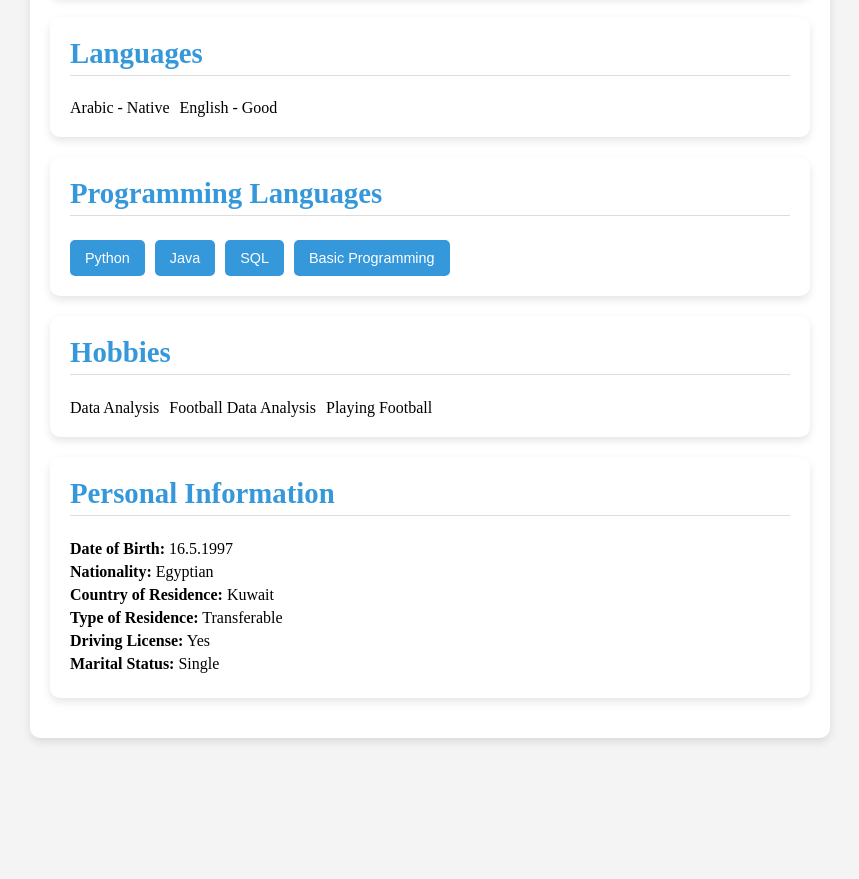
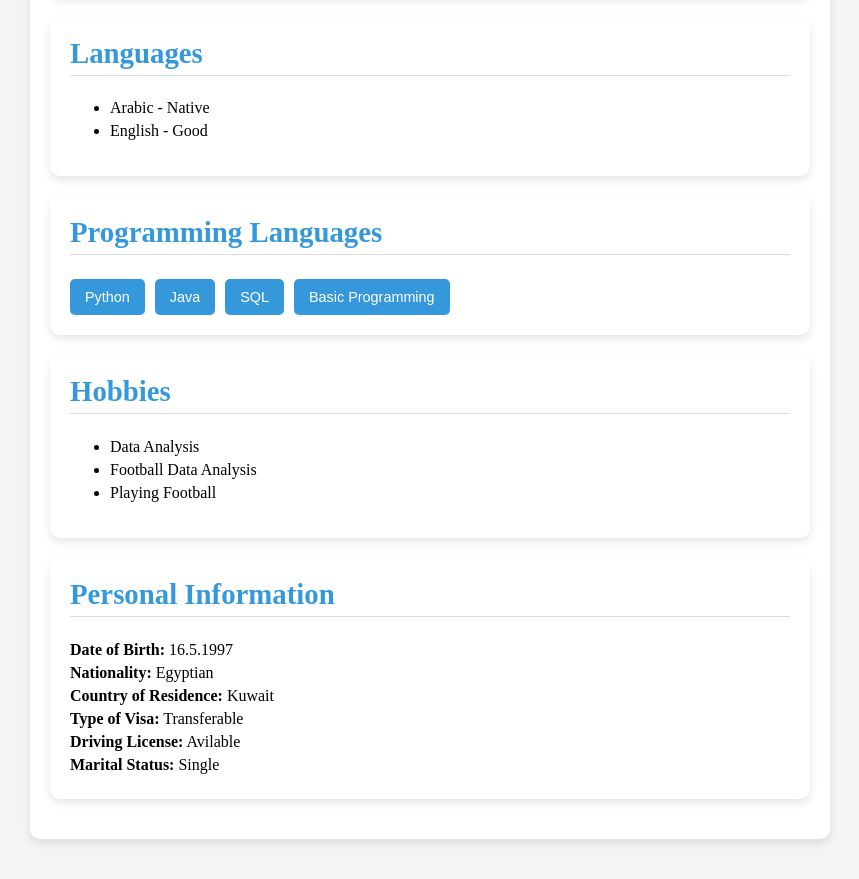
Before and after one commit to Mo74Hamdy/CV, a plain HTML site: page index.html in a window 1280 px wide. Shown: the part 1972-2851 px from the top of the page, without its empty margins (210-1069 px from the left). Before the commit the page ends 2750 px from the top, so only its background shows below. Drawn offline with Linux system fonts and the light colour scheme.

Commit message:
index.html

```diff
--- a/index.html
+++ b/index.html
@@ -64,7 +64,7 @@
             margin: 5px 0;
         }
 
-        .skills, .languages, .hobbies, .programming-languages {
+        .skills, .programming-languages {
             display: flex;
             flex-wrap: wrap;
             gap: 10px;
@@ -84,6 +84,15 @@
 
         .skills button:hover, .programming-languages button:hover {
             background-color: #2980b9;
+        }
+
+        .languages ul, .hobbies ul {
+            list-style-: disc;
+            padding-left: 20px;
+        }
+
+        .languages li, .hobbies li {
+            margin-bottom: 5px;
         }
     </style>
 </head>
@@ -172,10 +181,10 @@
 
         <div class="card">
             <h2>Languages</h2>
-            <div class="languages">
-                <div>Arabic - Native</div>
-                <div>English - Good</div>
-            </div>
+            <ul class="languages">
+                <li>Arabic - Native</li>
+                <li>English - Good</li>
+            </ul>
         </div>
 
         <div class="card">
@@ -190,11 +199,11 @@
 
         <div class="card">
             <h2>Hobbies</h2>
-            <div class="hobbies">
-                <div>Data Analysis</div>
-                <div>Football Data Analysis</div>
-                <div>Playing Football</div>
-            </div>
+            <ul class="hobbies">
+                <li>Data Analysis</li>
+                <li>Football Data Analysis</li>
+                <li>Playing Football</li>
+            </ul>
         </div>
 
         <div class="card personal-info">
@@ -202,8 +211,8 @@
             <p><strong>Date of Birth:</strong> 16.5.1997</p>
             <p><strong>Nationality:</strong> Egyptian</p>
             <p><strong>Country of Residence:</strong> Kuwait</p>
-            <p><strong>Type of Residence:</strong> Transferable</p>
-            <p><strong>Driving License:</strong> Yes</p>
+            <p><strong>Type of Visa:</strong> Transferable</p>
+            <p><strong>Driving License:</strong> Avilable</p>
             <p><strong>Marital Status:</strong> Single</p>
         </div>
     </div>
```
